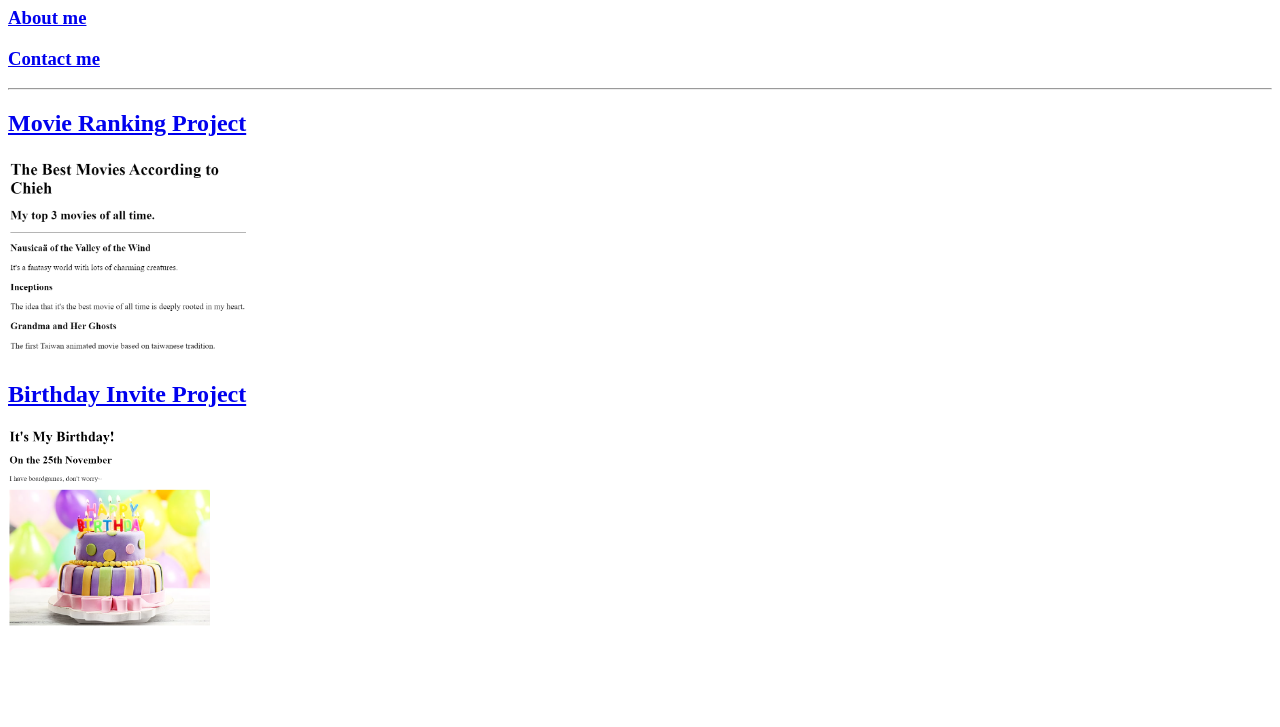
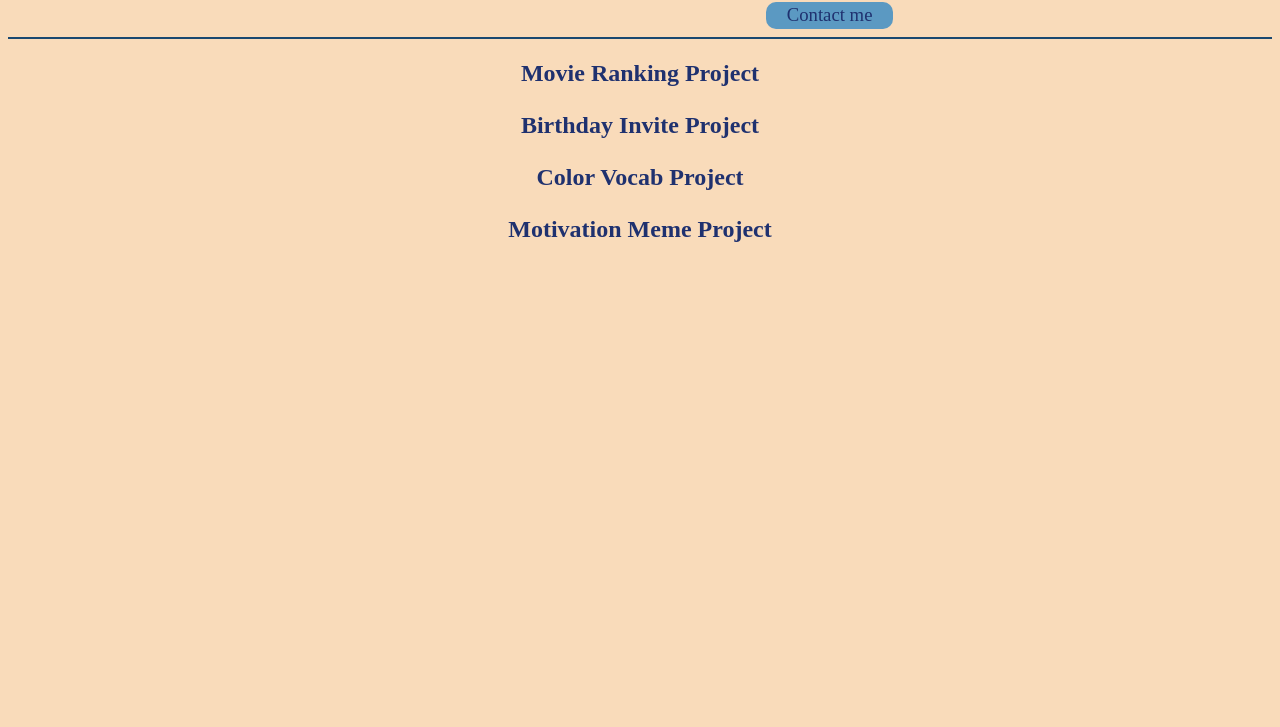
Before and after one commit to chieh-kao-1125/html-portfolio, a plain HTML site: page index.html in a window 1280 px wide. Shown: the part 73-800 px from the top of the page. Drawn offline with Linux system fonts and the light colour scheme.

Commit message:
Add files via upload

```diff
--- a/index.html
+++ b/index.html
@@ -3,18 +3,30 @@
 <head>
     <meta charset = "UTF-8">
     <title>Chieh's Portfolio</title>
+    <link rel="stylesheet" href="./style_index.css" />
 </head>
 
 <body>
     <h1>Chieh Kao's Portfolio</h1>
-    <h3><a href = "./public/about.html">About me</a></h3>
-    <h3><a href = "./public/contact.html">Contact me</a></h3>
+    <div id = "info">
+        <!-- <h3><a href = "./public/about.html">About me</a></h3> -->
+        <h3><a href = "./public/contact.html">Contact me</a></h3>
+    </div>
+
     <hr />
-    <h2><a href = "./public/movie-ranking.html">Movie Ranking Project</a></h2>
-    <img src = "./assets/images/movie-ranking.png" height = "200"
-    alt = "Movie ranking project"/>
-    <h2><a href = "./public/birthday-invite.html">Birthday Invite Project</a></h2>
-    <img src = "./assets/images/birthday-invite.png" height = "200"
-    alt = "Birthday invite project"/>
+    <div id = "projects">
+        <h2><a href = "./public/movie-ranking.html">Movie Ranking Project</a></h2>
+        <!-- <img src = "./assets/images/movie-ranking.png" height = "200"
+        alt = "Movie ranking project"/> -->
+
+        <h2><a href = "./public/birthday-invite.html">Birthday Invite Project</a></h2>
+        <!-- <img src = "./assets/images/birthday-invite.png" height = "200"
+        alt = "Birthday invite project"/> -->
+
+        <h2><a href = "./public/color-vocab.html">Color Vocab Project</a></h2>
+
+        <h2><a href = "./public/motivation-meme.html">Motivation Meme Project</a></h2>
+    </div>
+
 </body>
 </html>
--- /dev/null
+++ b/public/style_motivation-meme.css
@@ -0,0 +1,23 @@
+*{
+  background-color: black;
+}
+
+div{
+  width: 50%;
+  margin-left: 25%;
+  font-family: "Libre Baskerville", serif;
+  font-weight: 400;
+  font-style: normal;
+  color: white;
+  text-align: center;
+}
+
+#pic{
+  border: 5px solid white;
+  width: 100%;
+}
+
+#main{
+  background-color: black;
+  text-transform: uppercase;
+}
--- /dev/null
+++ b/style_index.css
@@ -0,0 +1,40 @@
+body{
+    background-color: #F9DBBA;
+}
+
+a{
+    color: #1F316F;
+    text-decoration: none;
+}
+
+hr{
+    border: 1px solid #1A4870;
+}
+
+h1{
+    text-align: center;
+    margin: 2% 10% 1% 10%;
+    color: #1F316F;
+}
+
+h2{
+    /*background-color: #5B99C2;*/
+    padding: 1%;
+    text-align: center;
+    margin: 0% 20%;
+    font-weight: 600;
+    border-radius: 10px;
+}
+
+h3{
+    background-color: #5B99C2;
+    padding: 2%;
+    text-align: center;
+    margin: 5% 0%;
+    font-weight: 200;
+    border-radius: 10px;
+}
+
+#info{
+    margin: 0% 30% 0% 60%
+}
```
Also changed, not shown: public/color-vocab.html (added, +27 -0 lines), public/contact.html (+1 -1 lines), public/motivation-meme.html (added, +24 -0 lines), public/style_color-vocab.css (added, +28 -0 lines), assets/images/blue.png (added), assets/images/green.png (added), assets/images/orange.png (added), assets/images/psyduck_meme.png (added), assets/images/red.png (added), assets/images/yellow.png (added).
